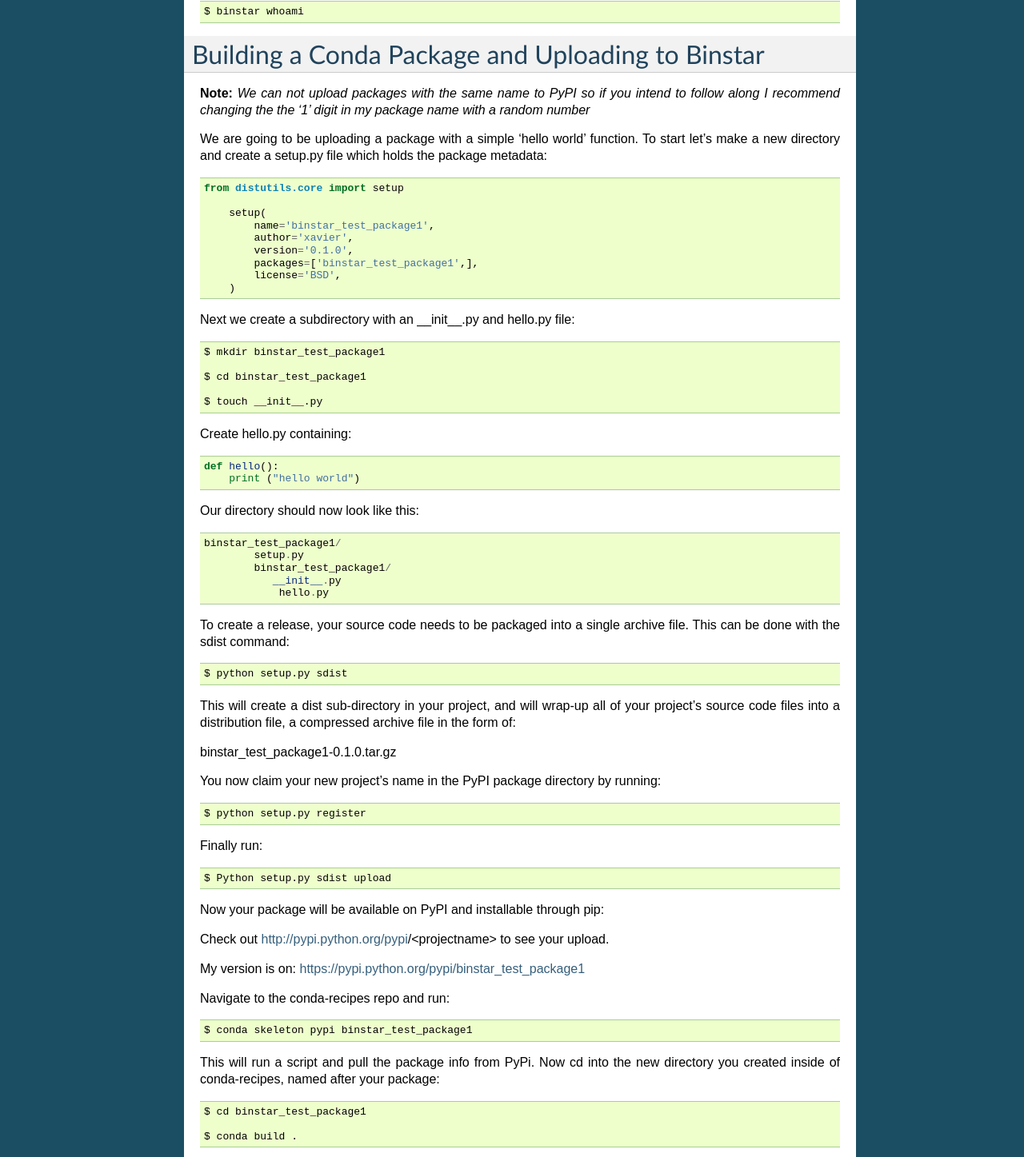
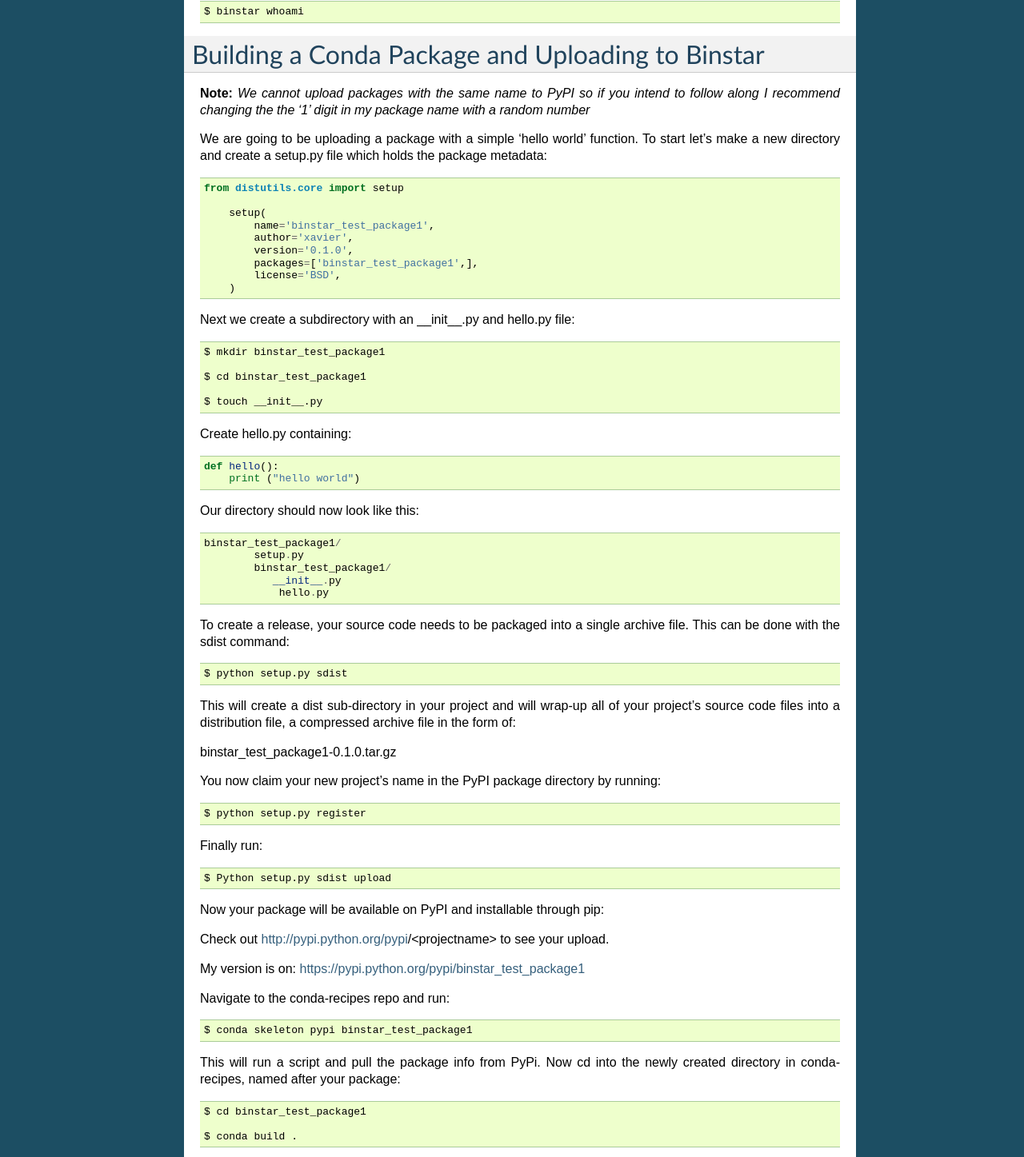
Before and after one commit to anaconda/anaconda-client, a Sphinx documentation site: the page built from doc/getting_started.rst, in a window 1280 px wide. Shown: the part 484-1931 px from the top of the page at 80% size. Built offline with Sphinx 7.4.7, drawn with Linux system fonts in a browser that asks for light colours.

Commit message:
Update getting_started.rst

```diff
--- a/doc/getting_started.rst
+++ b/doc/getting_started.rst
@@ -38,7 +38,7 @@ Test your login with the whoami command::
 Building a Conda Package and Uploading to Binstar
 =================================================
 
-**Note:** *We can not upload packages with the same name to PyPI so if you intend to follow along I recommend changing the the '1' digit in my package name with a random number*
+**Note:** *We cannot upload packages with the same name to PyPI so if you intend to follow along I recommend changing the the '1' digit in my package name with a random number*
 
 
 We are going to be uploading a package with a simple 'hello world' function. To start let's make a new directory and create a setup.py file which holds the package metadata:
@@ -88,7 +88,7 @@ To create a release, your source code needs to be packaged into a single archive
 
 	$ python setup.py sdist
 
-This will create a dist sub-directory in your project, and will wrap-up all of your project’s source code files into a distribution file, a compressed archive file in the form of:
+This will create a dist sub-directory in your project and will wrap-up all of your project’s source code files into a distribution file, a compressed archive file in the form of:
 
 binstar_test_package1-0.1.0.tar.gz
 
@@ -112,7 +112,7 @@ Navigate to the conda-recipes repo and run::
 
 	$ conda skeleton pypi binstar_test_package1
 
-This will run a script and pull the package info from PyPi. Now cd into the new directory you created inside of conda-recipes, named after your package::
+This will run a script and pull the package info from PyPi. Now cd into the newly created directory in conda-recipes, named after your package::
 
 	$ cd binstar_test_package1
 
```
